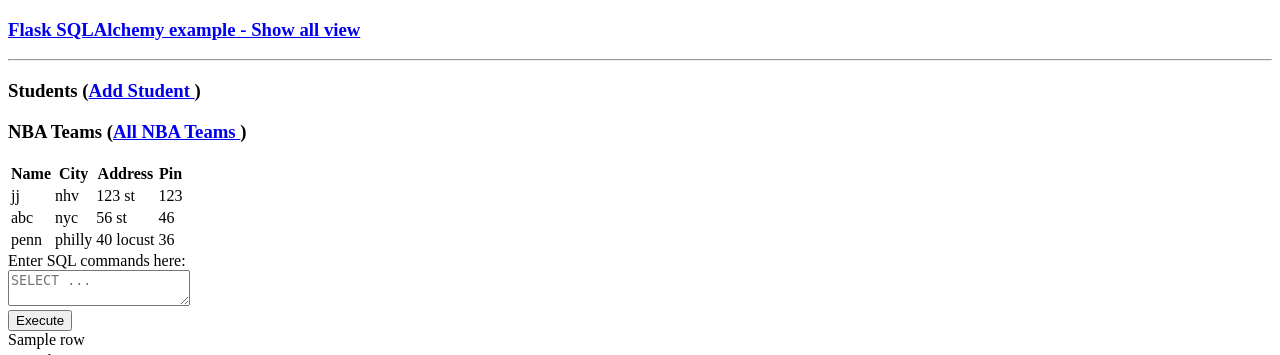
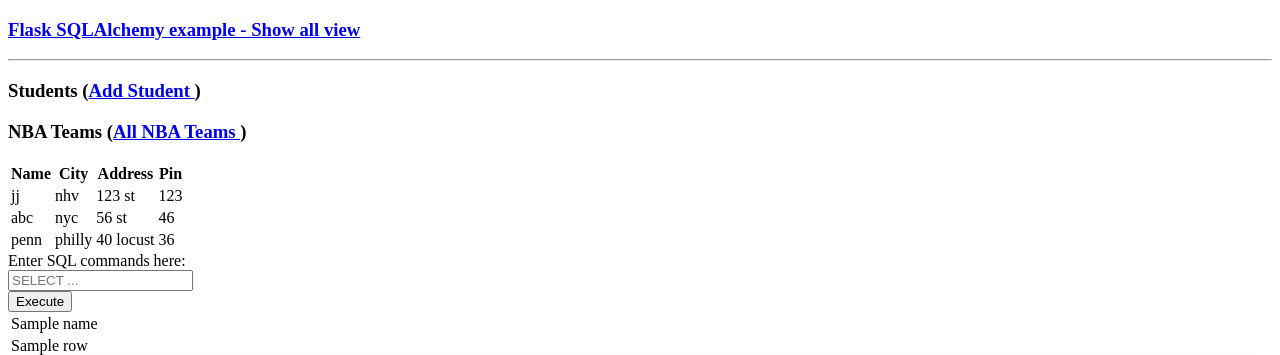
Before and after one commit to carlosherbozo/nba-project, a Flask app: template templates/show_all.html in a window 1280 px wide. Shown: the top 355 px of the page. Run offline with Flask 2, Linux system fonts and the light colour scheme; data comes from the database, SQL or seed files in the repository; the template is opened without the code that fills it: values that come from a table or form of the project are taken from there, most other values are stand-ins (such as "Sample title", 1, 10 or a date in 2020).

Commit message:
table works

```diff
--- a/app.py
+++ b/app.py
@@ -58,13 +58,14 @@
 
 def execute_query(stmt_str: str):
     try:
-        with connect(db, isolation_level=None, uri=True) as connection:
+        with connect('students.sqlite3', isolation_level=None, uri=True) as connection:
             # Create row factory
             connection.row_factory = Row
             with closing(connection.cursor()) as cursor:
                 cursor.execute(stmt_str)
                 data = cursor.fetchall()
-        return data
+                names = [description[0] for description in cursor.description]
+        return (names, data)
     except:
         return None
 
@@ -100,8 +101,8 @@
     data = None
     if request.method == "POST":
         query = request.form["query"]
-        data = execute_query(query)
-        return render_template('show_all.html', students = students.query.all() , data=data)
+        names, data = execute_query(query)
+        return render_template('show_all.html', students = students.query.all() , names=names, data=data)
     return render_template('show_all.html', students = students.query.all() , data=data)
 
 @app.route('/teams')
--- a/templates/show_all.html
+++ b/templates/show_all.html
@@ -41,30 +41,31 @@
          </tbody>
       </table>
 
-      <form action = "{{ request.path }}" method = "post">
+      <form action = "/" method = "post">
          <label for = "addr">Enter SQL commands here:</label><br>
-         <textarea name = "addr" placeholder = "SELECT ..."></textarea><br>
-         <input type = "submit" id="query" name="query" value = "Execute" />
+         <input type="text" id="query" name="query" placeholder = "SELECT ..."></input><br>
+         <input type = "submit" value = "Execute" />
       </form>
       {% if data %}
       <table>
          <thead>
             <tr>
-               {% for colname in data[0] %}
-               <td>{{colname}}</td>
+               {% for name in names %}
+                 <td>{{name}}</td>
                {% endfor %}
             </tr>
          </thead>
          <tbody>
-            {% for row in data[1:] %}
-               {% for colname in data[0] %}
+            {% for row in data %}
                <tr>
-                  {{row[colname]}}
+                  {% for name in names %}
+                     <td>{{row[name]}}</td>
+                  {% endfor %}
                </tr>
-               {% endfor %}
             {% endfor %}
          </tbody>
       </table>
       {% endif %}
-   </body>
+   <iframe width="100%" height="500px" style="box-shadow: 0 2px 8px 0 rgba(63,69,81,0.16); border-radius:15px;" allowtransparency="true" allowfullscreen="true" scrolling="no" title="Embedded DrawSQL IFrame" frameborder="0" src="https://drawsql.app/teams/437/diagrams/schema-for-nba-league/embed"></iframe>
+</body>
 </html>
```
